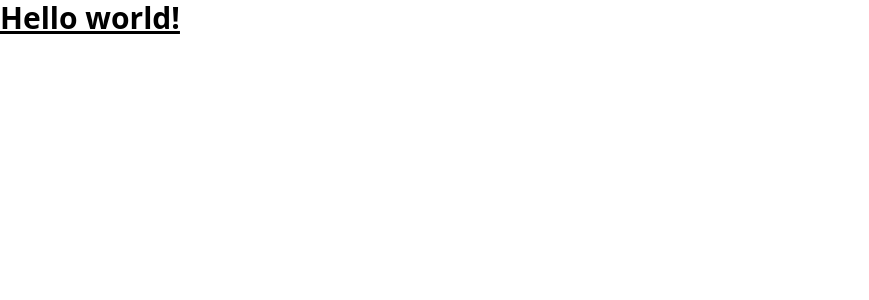
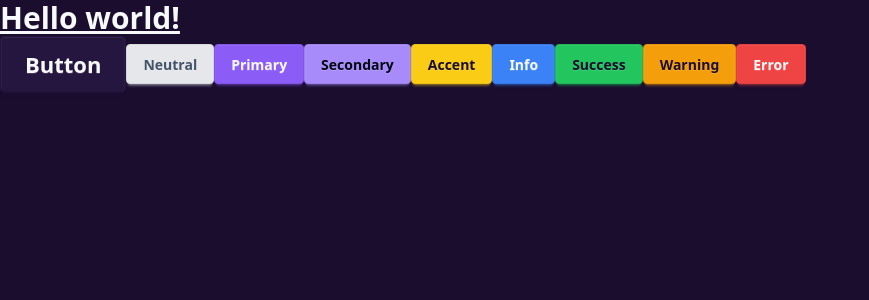
Before and after one commit to JavierExeni/devtalles-community, an Angular app: page / in a window 1280 px wide. Shown: the top 300 px of the page, without its empty margins (0-869 px from the left). Built offline with nearby package versions, Linux system fonts and the light colour scheme.

Commit message:
feat(styles): install DaisyUI and configure custom color palette

```diff
--- a/package.json
+++ b/package.json
@@ -39,6 +39,7 @@
     "@angular/cli": "^20.2.2",
     "@angular/compiler-cli": "^20.2.0",
     "@types/jasmine": "~5.1.0",
+    "daisyui": "^5.1.9",
     "jasmine-core": "~5.9.0",
     "karma": "~6.4.0",
     "karma-chrome-launcher": "~3.2.0",
--- a/src/app/app.html
+++ b/src/app/app.html
@@ -1,3 +1,13 @@
 <h1 class="text-3xl font-bold underline">
   Hello world!
 </h1>
+
+<button class="btn btn-xl">Button</button>
+<button class="btn btn-neutral">Neutral</button>
+<button class="btn btn-primary">Primary</button>
+<button class="btn btn-secondary">Secondary</button>
+<button class="btn btn-accent">Accent</button>
+<button class="btn btn-info">Info</button>
+<button class="btn btn-success">Success</button>
+<button class="btn btn-warning">Warning</button>
+<button class="btn btn-error">Error</button>
--- a/src/styles.css
+++ b/src/styles.css
@@ -1,2 +1,32 @@
-/* You can add global styles to this file, and also import other style files */
 @import "tailwindcss";
+
+@plugin "daisyui" {
+    themes: light --default;
+}
+
+@plugin "daisyui/theme" {
+    name: "light";
+    default: true;
+    /* set as default */
+
+    --color-base-100: #1A0D2E;
+    --color-base-200: #25163F;
+    --color-base-300: #37245C;
+    --color-base-content: oklch(98% 0.003 247.858);
+    --color-primary: #8B5CF6;
+    --color-primary-content: oklch(98% 0.003 247.858);
+    --color-secondary: #A78BFA;
+    --color-secondary-content: oklch(13% 0.028 261.692);
+    --color-accent: #FACC15;
+    --color-accent-content: #1A0D2E;
+    --color-neutral: #E5E7EB;
+    --color-neutral-content: oklch(44% 0.043 257.281);
+    --color-info: #3B82F6;
+    --color-info-content: oklch(98% 0.003 247.858);
+    --color-success: #22C55E;
+    --color-success-content: #1A0D2E;
+    --color-warning: #F59E0B;
+    --color-warning-content: #1A0D2E;
+    --color-error: #EF4444;
+    --color-error-content: oklch(98% 0.003 247.858);
+}
```
Also changed, not shown: 1 other file (tests, documents, lock files or other folders).
